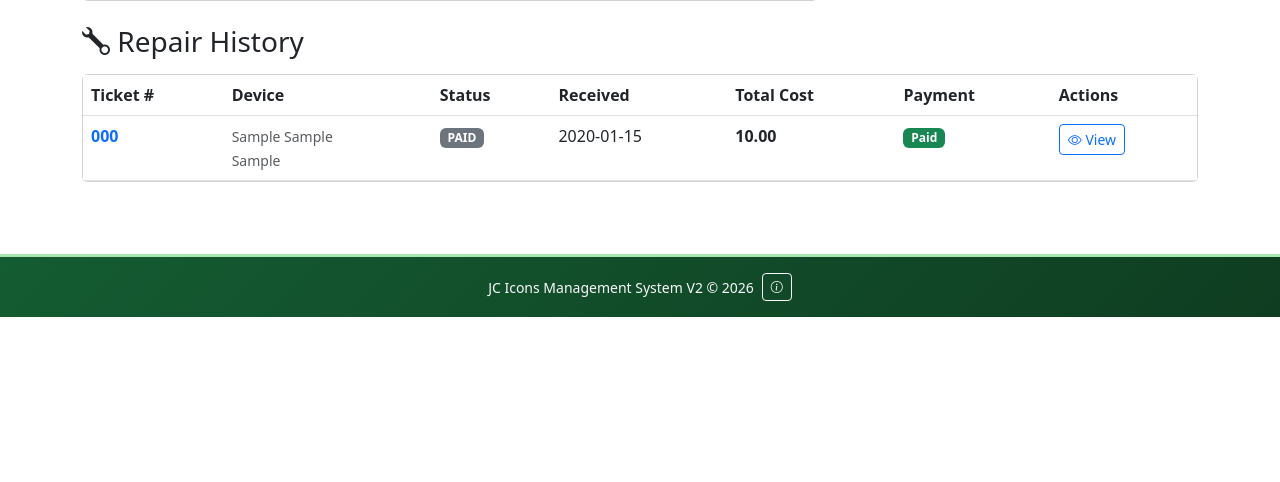
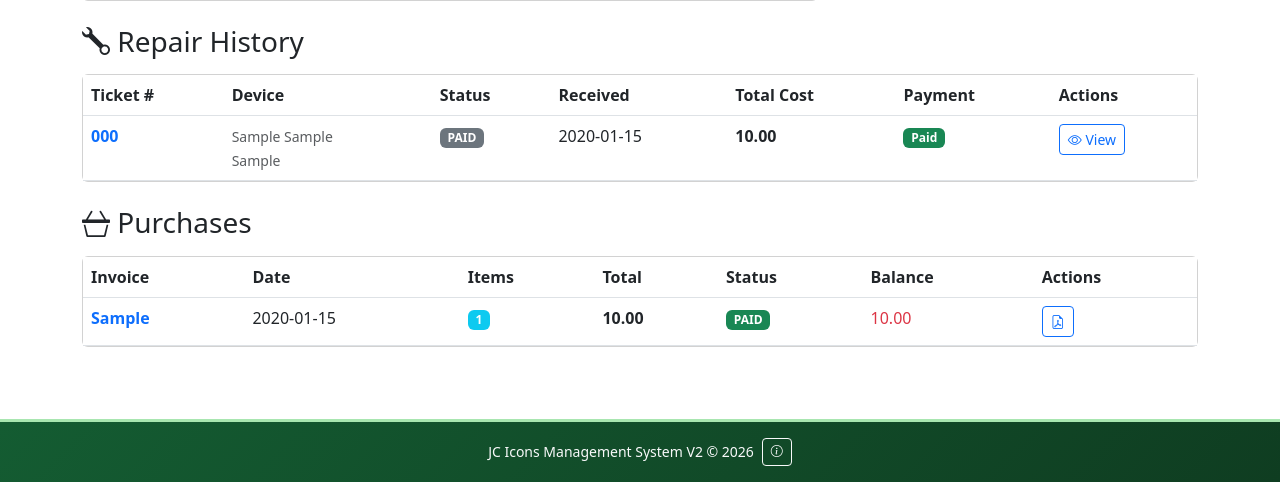
Before and after one commit to busanokirby/jc-web-v2, a Flask app: page /customers/1 in a window 1280 px wide. Shown: the part 860-1342 px from the top of the page. Before the commit the page ends 1177 px from the top, so only its background shows below. Run offline with Flask 3, Linux system fonts and the light colour scheme; a user stored in the database is signed in; tables that the repository leaves empty hold one stand-in row (values such as "Sample post").

Commit message:
feat: Add sales records display in customer detail and update sales calculations

```diff
--- a/app/blueprints/customers/routes.py
+++ b/app/blueprints/customers/routes.py
@@ -120,6 +120,7 @@ def customer_detail(customer_id: int):
         "customers/customer_detail.html",
         customer=customer,
         repairs=repairs,
+        sales=sales,
         stats={
             "total_repairs": total_repairs,
             "completed_repairs": completed_repairs,
--- a/templates/customers/customer_detail.html
+++ b/templates/customers/customer_detail.html
@@ -207,6 +207,71 @@
     </div>
 </div>
 
+<!-- Purchases / Sales for this customer -->
+<div class="row mt-4">
+    <div class="col-lg-12">
+        <h3 class="mb-3"><i class="bi bi-basket3"></i> Purchases</h3>
+        {% if sales %}
+        <div class="card">
+            <div class="table-responsive">
+                <table class="table table-hover mb-0">
+                    <thead>
+                        <tr>
+                            <th>Invoice</th>
+                            <th>Date</th>
+                            <th>Items</th>
+                            <th>Total</th>
+                            <th>Status</th>
+                            <th>Balance</th>
+                            <th>Actions</th>
+                        </tr>
+                    </thead>
+                    <tbody>
+                        {% for s in sales %}
+                        <tr>
+                            <td>
+                                <a href="{{ url_for('sales.invoice', sale_id=s.id) }}" class="text-decoration-none fw-bold">{{ s.invoice_no or '—' }}</a>
+                            </td>
+                            <td>{{ s.created_at|datetimeformat }}</td>
+                            <td><span class="badge bg-info">{{ s.items|length if s.items else 0 }}</span></td>
+                            <td><strong>{{ s.total|currency }}</strong></td>
+                            <td>
+                                <span class="badge {% if s.status == 'PAID' %}bg-success{% elif s.status == 'PARTIAL' %}bg-warning{% else %}bg-secondary{% endif %}">
+                                    {{ s.status }}
+                                </span>
+                            </td>
+                            <td>
+                                {% set paid = 0 %}
+                                {% for p in s.payments %}
+                                    {% set paid = paid + (p.amount or 0) %}
+                                {% endfor %}
+                                {% set balance = (s.total or 0) - (paid or 0) %}
+                                {% if balance > 0 %}
+                                    <span class="text-danger">{{ balance|currency }}</span>
+                                {% else %}
+                                    <span class="text-success">{{ balance|currency }}</span>
+                                {% endif %}
+                            </td>
+                            <td>
+                                <a href="{{ url_for('sales.invoice', sale_id=s.id) }}" class="btn btn-sm btn-outline-primary"><i class="bi bi-file-earmark-pdf"></i></a>
+                            </td>
+                        </tr>
+                        {% endfor %}
+                    </tbody>
+                </table>
+            </div>
+        </div>
+        {% else %}
+        <div class="card">
+            <div class="card-body text-center text-muted py-5">
+                <i class="bi bi-inbox" style="font-size: 2rem;"></i><br>
+                No purchases found for this customer
+            </div>
+        </div>
+        {% endif %}
+    </div>
+</div>
+
 <!-- Delete Confirmation Modal -->
 {% if current_user.role == 'ADMIN' %}
 <div class="modal fade" id="deleteModal" tabindex="-1" aria-labelledby="deleteModalLabel" aria-hidden="true">
```
Also changed, not shown: app/blueprints/sales/routes.py (+4 -4 lines), tests/test_customers_purchases.py (added, +27 -0 lines), tests/test_sales_credits.py (+25 -0 lines).
